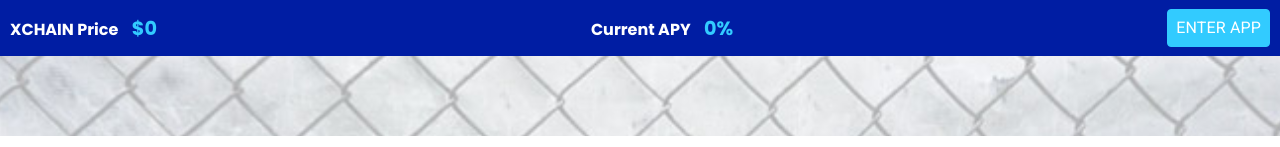
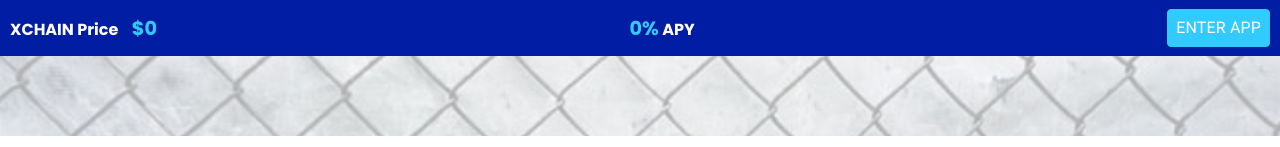
Before and after one commit to breakchain/breakchain-protocol-homepage, a React (Create React App) app: page / in a window 1280 px wide. Shown: the top 147 px of the page. Built offline with nearby package versions, Linux system fonts and the light colour scheme; no server answers; a web font is replaced by a local one.

Commit message:
change APY in header

```diff
--- a/src/App.scss
+++ b/src/App.scss
@@ -45,6 +45,7 @@ body {
 .priceticker {
   color:white;
   font-size:1em;
+  margin-RIGHT: 10px;
 }
 
 .enterbtn {
@@ -54,7 +55,7 @@ body {
 .price {
   color:#32CBFF;
   font-size:1.2em;
-  margin-left: 10px;
+
 }
 
 .apyHolder {
@@ -69,7 +70,7 @@ body {
 .apy {
   color:#32CBFF;
   font-size:1.2em;
-  margin-left: 10px;
+  // margin-left: 10px;
 }
 .enterbutton {
   padding: 0 10px;
--- a/src/Header.jsx
+++ b/src/Header.jsx
@@ -14,7 +14,7 @@ class Header extends Component {
           <span className="priceticker">XCHAIN Price</span> <span className="price">${ price }</span>
         </div>
         <div className="apyHolder">
-          <span className="apyticker">Current APY</span> <span className="apy">{ new Intl.NumberFormat('en-US',).format(apy) }%</span>
+          <span className="apy">{ new Intl.NumberFormat('en-US',).format(apy) }%</span><span className="apyticker"> APY</span>
         </div>
         <div className='enterbutton'>
           <MyButton
```
